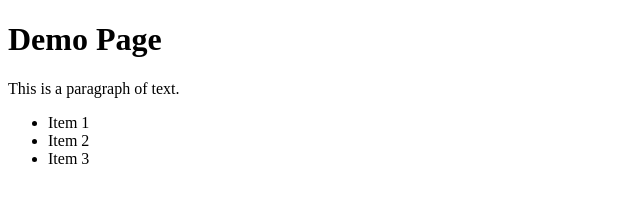
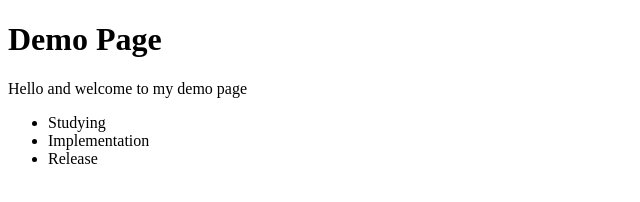
Before and after one commit to saltict/github-action-test, a plain HTML site: page dist/index.html in a window 1280 px wide. Shown: the whole page, without its empty margins (0-640 px from the left). Drawn offline with Linux system fonts and the light colour scheme.

Commit message:
Update index.html

```diff
--- a/dist/index.html
+++ b/dist/index.html
@@ -5,11 +5,11 @@
 </head>
 <body>
   <h1>Demo Page</h1>
-  <p>This is a paragraph of text.</p>
+  <p>Hello and welcome to my demo page</p>
   <ul>
-    <li>Item 1</li>
-    <li>Item 2</li>
-    <li>Item 3</li>
+    <li>Studying</li>
+    <li>Implementation</li>
+    <li>Release</li>
   </ul>
 </body>
 </html>
```
